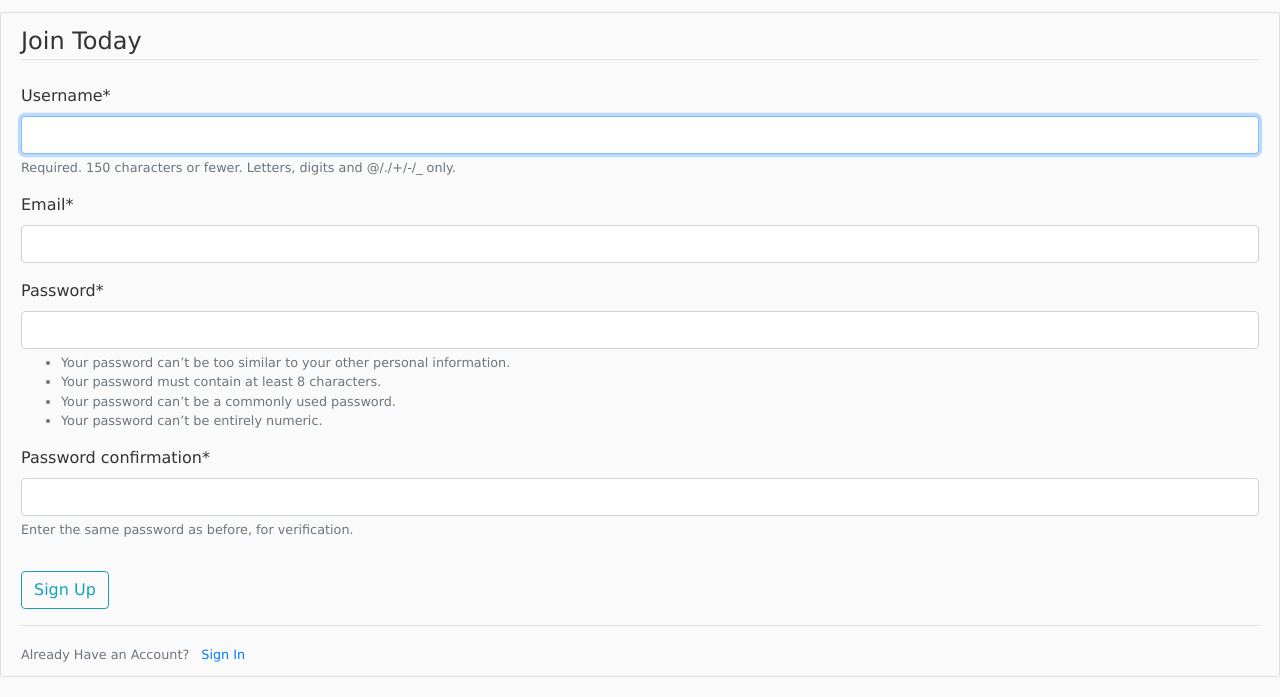
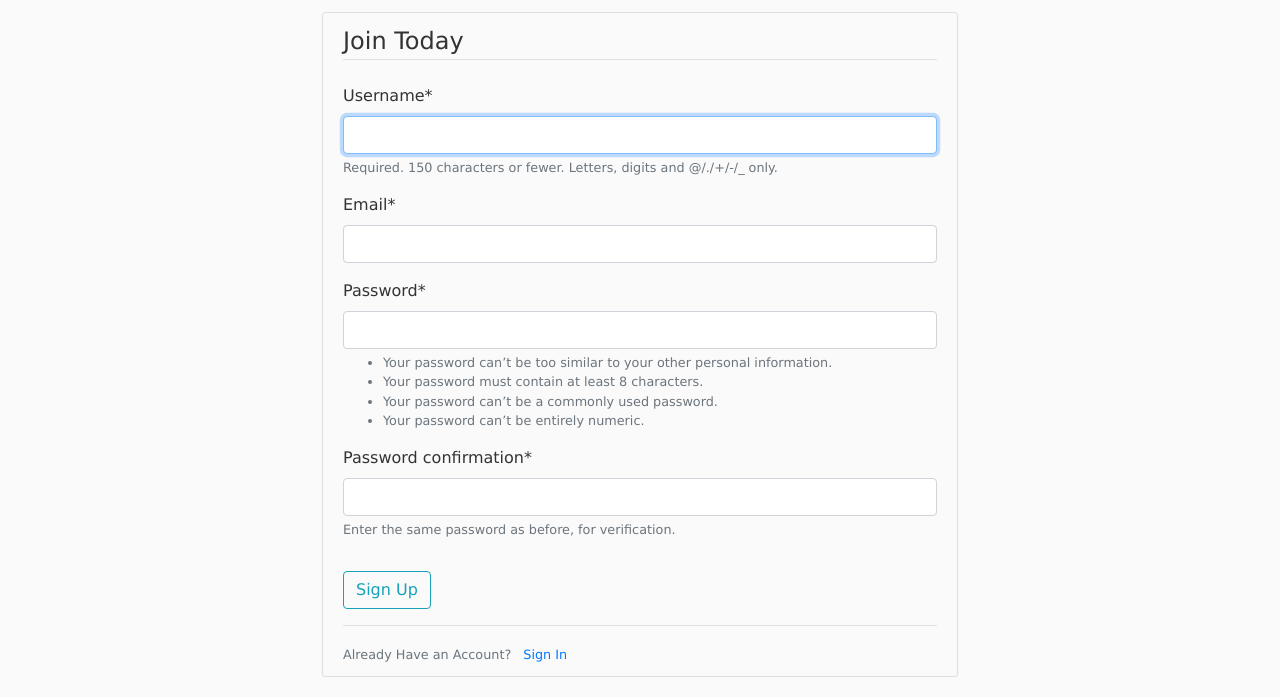
Before and after one commit to keerthi-aluvala/Complete_cbit_library_project, a Django app: page /register/ in a window 1280 px wide. Shown: the part 116-813 px from the top of the page. Run offline with Django 3.2, Linux system fonts and the light colour scheme; some libraries are stand-ins or nearby versions.

Commit message:
Added width in logout and register form

```diff
--- a/users/templates/users/logout.html
+++ b/users/templates/users/logout.html
@@ -1,11 +1,13 @@
 {% extends "base.html" %}
 
 {% block content%}
+	<div class="container">
 		<h2>You have been logged out</h2>
 		<div class="border-top pt-3">
 			<small class="text-muted">
 				<a class="ml-2" href="#">Login again</a>
 			</small>
 		</div>
+	</div>
 
 {% endblock content %}
--- a/users/templates/users/register.html
+++ b/users/templates/users/register.html
@@ -1,6 +1,8 @@
 {% extends "base.html" %}
 {% load crispy_forms_tags %}
 {% block content%}
+<div class="container">
+    <div class="container" style="width: 60%">
 			<div class="content-section">
 				<form method="POST">
 					{% csrf_token %}
@@ -20,4 +22,6 @@
 					</small>
 				</div>
 			</div>
+		</div>
+	</div>
 {% endblock content %}
```
Lines whose indentation alone changed are shown as unchanged.
